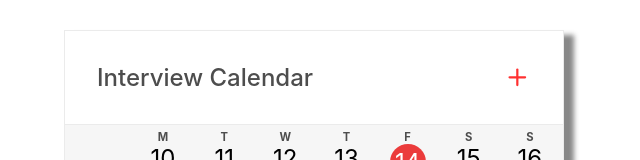
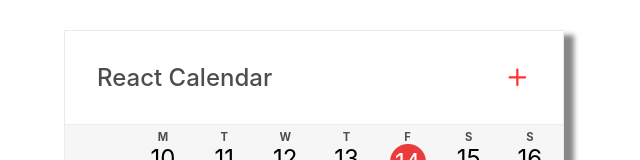
Before and after one commit to cloud-art/mobileCalendar, a React (Create React App) app: page / in a window 1280 px wide. Shown: the top 160 px of the page, without its empty margins (326-966 px from the left). Built offline with nearby package versions, Linux system fonts and the light colour scheme.

Commit message:
changed title

```diff
--- a/package.json
+++ b/package.json
@@ -1,5 +1,6 @@
 {
   "name": "mobile-calendar",
+  "homepage": "https://cloud-art.github.io/mobileCalendar",
   "version": "0.1.0",
   "private": true,
   "dependencies": {
@@ -10,6 +11,7 @@
     "@types/node": "^16.18.23",
     "@types/react": "^18.0.35",
     "@types/react-dom": "^18.0.11",
+    "gh-pages": "^5.0.0",
     "moment": "^2.29.4",
     "react": "^18.2.0",
     "react-dom": "^18.2.0",
@@ -22,6 +24,8 @@
   },
   "scripts": {
     "start": "react-scripts start",
+    "predeploy": "npm run build",
+    "deploy": "gh-pages -d build",
     "build": "react-scripts build",
     "test": "react-scripts test",
     "eject": "react-scripts eject"
--- a/src/components/Calendar/components/CalendarHeader/index.tsx
+++ b/src/components/Calendar/components/CalendarHeader/index.tsx
@@ -44,7 +44,7 @@ const CalendarHeader: React.FC<CalendarHeaderProps> = ({
     return (
         <StyledCalendarHeader>
             <Flex justifyContent={'space-between'} alignItems={'center'}>
-                <Text fontSize='big'>Interview Calendar</Text>
+                <Text fontSize='big'>React Calendar</Text>
                 <ButtonDefault onClick={handleOpenModal}>
                     <SvgContainer fontSize='2em' color='red'><FiPlus /></SvgContainer>
                 </ButtonDefault>
```
Also changed, not shown: 1 other file (tests, documents, lock files or other folders).
